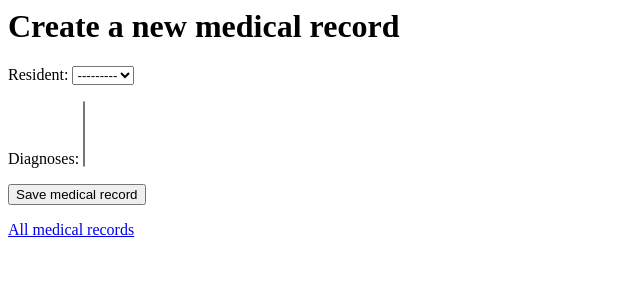
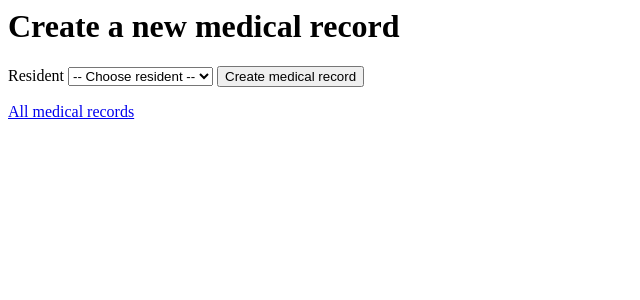
Before and after one commit to addtruong/practice-mr, a Django app: page /medical-records/new/ in a window 1280 px wide. Shown: the top 300 px of the page, without its empty margins (0-640 px from the left). Run offline with Django 5.2, Linux system fonts and the light colour scheme; data that the repository does not hold is empty.

Commit message:
feat: create CRUD for medical record but without associations

```diff
--- /dev/null
+++ b/medical_record_app/records/templates/records/create.html
@@ -0,0 +1,14 @@
+<h1>Create a new medical record</h1>
+<form method="post">
+     {% csrf_token %}
+     <label for="resident">Resident</label>
+     <select name="resident" id="resident" required>
+          <option value="">-- Choose resident --</option>
+
+          {% for resident in residents %}
+               <option value="{{ resident.pk }}">{{ resident }}</option>
+          {% endfor %}
+     </select>
+     <button type="submit">Create medical record</button>
+</form>
+<a href="{% url 'records:index' %}">All medical records</a>
--- a/medical_record_app/records/templates/records/medical_record_form.html
+++ /dev/null
@@ -1,7 +0,0 @@
-<h1>Create a new medical record</h1>
-<form method="post">
-     {% csrf_token %}
-     {{ form.as_p }}
-     <button type="submit">Save medical record</button>
-</form>
-<a href="{% url 'records:index' %}">All medical records</a>
--- a/medical_record_app/records/urls.py
+++ b/medical_record_app/records/urls.py
@@ -7,5 +7,7 @@ app_name = "records"
 urlpatterns = [
     path("", views.index, name="index"),
     path("<int:medical_record_id>/", views.detail, name="detail"),
-    path("new/", views.medical_record_create, name="create"),
+    path("<int:medical_record_id>/update", views.update, name="update"),
+    path("<int:medical_record_id>/delete/", views.delete, name="delete"),
+    path("new/", views.create, name="create"),
 ]
--- a/medical_record_app/records/views.py
+++ b/medical_record_app/records/views.py
@@ -1,8 +1,8 @@
+from django.db.models import Q
 from django.http import HttpRequest, HttpResponse
-from django.shortcuts import redirect, render
+from django.shortcuts import get_object_or_404, redirect, render
 
-from .forms import MedicalRecordForm
-from .models import MedicalRecord, MedicalRecordDiagnosis
+from .models import MedicalRecord, Resident
 
 
 def index(request: HttpRequest) -> HttpResponse:
@@ -14,7 +14,6 @@ def index(request: HttpRequest) -> HttpResponse:
     Returns:
         HttpResponse: Rendered index page.
     """
-
     medical_records = MedicalRecord.objects.all()
     return render(request, "records/index.html", {"medical_records": medical_records})
 
@@ -33,7 +32,7 @@ def detail(request: HttpRequest, medical_record_id: int) -> HttpResponse:
     return render(request, "records/detail.html", {"medical_record": medical_record})
 
 
-def medical_record_create(request: HttpRequest) -> HttpResponse:
+def create(request: HttpRequest) -> HttpResponse:
     """Render form to create a new medical record.
 
     Args:
@@ -42,18 +41,81 @@ def medical_record_create(request: HttpRequest) -> HttpResponse:
     Returns:
         HttpResponse: Form to create a new medical record.
     """
+    residents_without_medical_record = Resident.objects.filter(
+        medicalrecord__isnull=True
+    )
+
     if request.method == "POST":
-        form = MedicalRecordForm(request.POST)
-        if form.is_valid():
-            record = form.save()
+        resident_id = request.POST["resident"]
+        resident = get_object_or_404(Resident, pk=resident_id)
 
-            for diagnosis in form.cleaned_data["diagnoses"]:
-                MedicalRecordDiagnosis.objects.create(
-                    medical_record=record,
-                    diagnosis=diagnosis,
-                )
-            return redirect("records:index")
-    else:
-        form = MedicalRecordForm()
+        if MedicalRecord.objects.filter(resident=resident).exists():
+            return render(
+                request,
+                "records/create.html",
+                {
+                    "residents": residents_without_medical_record,
+                    "error": "This resident already has medical record.",
+                },
+                status=400,
+            )
 
-    return render(request, "records/medical_record_form.html", {"form": form})
+        medical_record = MedicalRecord.objects.create(resident=resident)
+        return redirect("records:detail", medical_record_id=medical_record.pk)
+
+    return render(
+        request, "records/create.html", {"residents": residents_without_medical_record}
+    )
+
+
+def update(request: HttpRequest, medical_record_id: int) -> HttpResponse:
+    """Render update page to update an existing medical record.
+
+    Args:
+        request (HttpRequest): The HTTP request.
+        medical_record_id (int): ID of medical record.
+
+    Returns:
+        HttpResponse: Form to update an existing medical record.
+    """
+    medical_record = get_object_or_404(MedicalRecord, id=medical_record_id)
+
+    if request.method == "POST":
+        resident_id = request.POST["resident"]
+        resident = get_object_or_404(Resident, pk=resident_id)
+        medical_record.resident = resident
+        medical_record.save()
+
+        return redirect("records:detail", medical_record_id=medical_record.pk)
+
+    residents = Resident.objects.filter(
+        Q(medicalrecord__isnull=True) | Q(pk=medical_record.resident_id)
+    )
+
+    return render(
+        request,
+        "records/update.html",
+        {
+            "medical_record": medical_record,
+            "residents": residents,
+        },
+    )
+
+
+def delete(request: HttpRequest, medical_record_id: int) -> HttpResponse:
+    """Delete an existing medical record.
+
+    Args:
+        request (HttpRequest): The Http request.
+        medical_record_id (int): Id of medical record.
+
+    Returns:
+        HttpResponse: Redirect to the medical records index page.
+    """
+    medical_record = get_object_or_404(MedicalRecord, id=medical_record_id)
+
+    if request.method == "POST":
+        medical_record.delete()
+        return redirect("records:index")
+
+    return redirect("records:detail", medical_record_id=medical_record_id)
```
Also changed, not shown: medical_record_app/records/templates/records/detail.html (+19 -0 lines), medical_record_app/records/templates/records/index.html (+23 -1 lines), medical_record_app/records/templates/records/update.html (added, +18 -0 lines).
